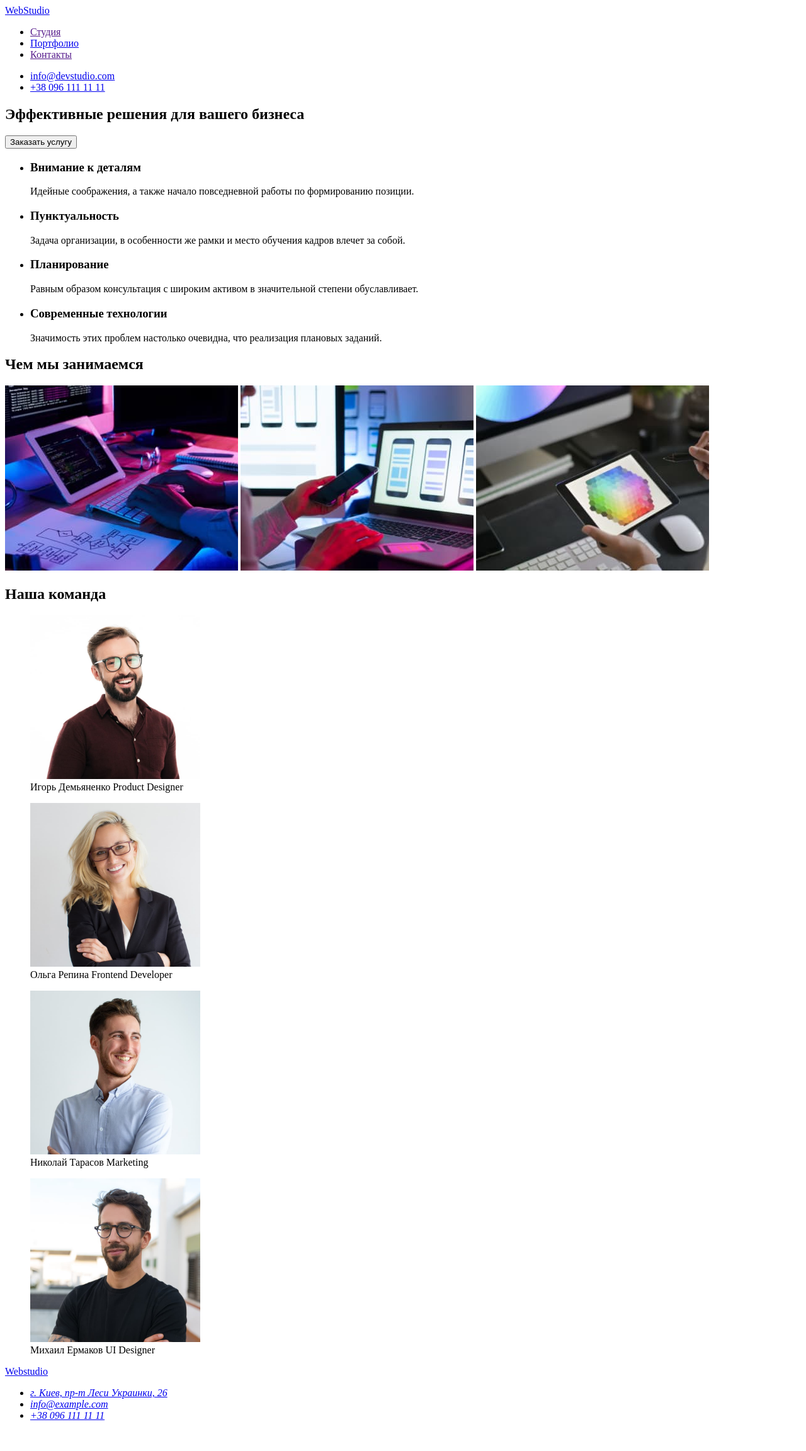
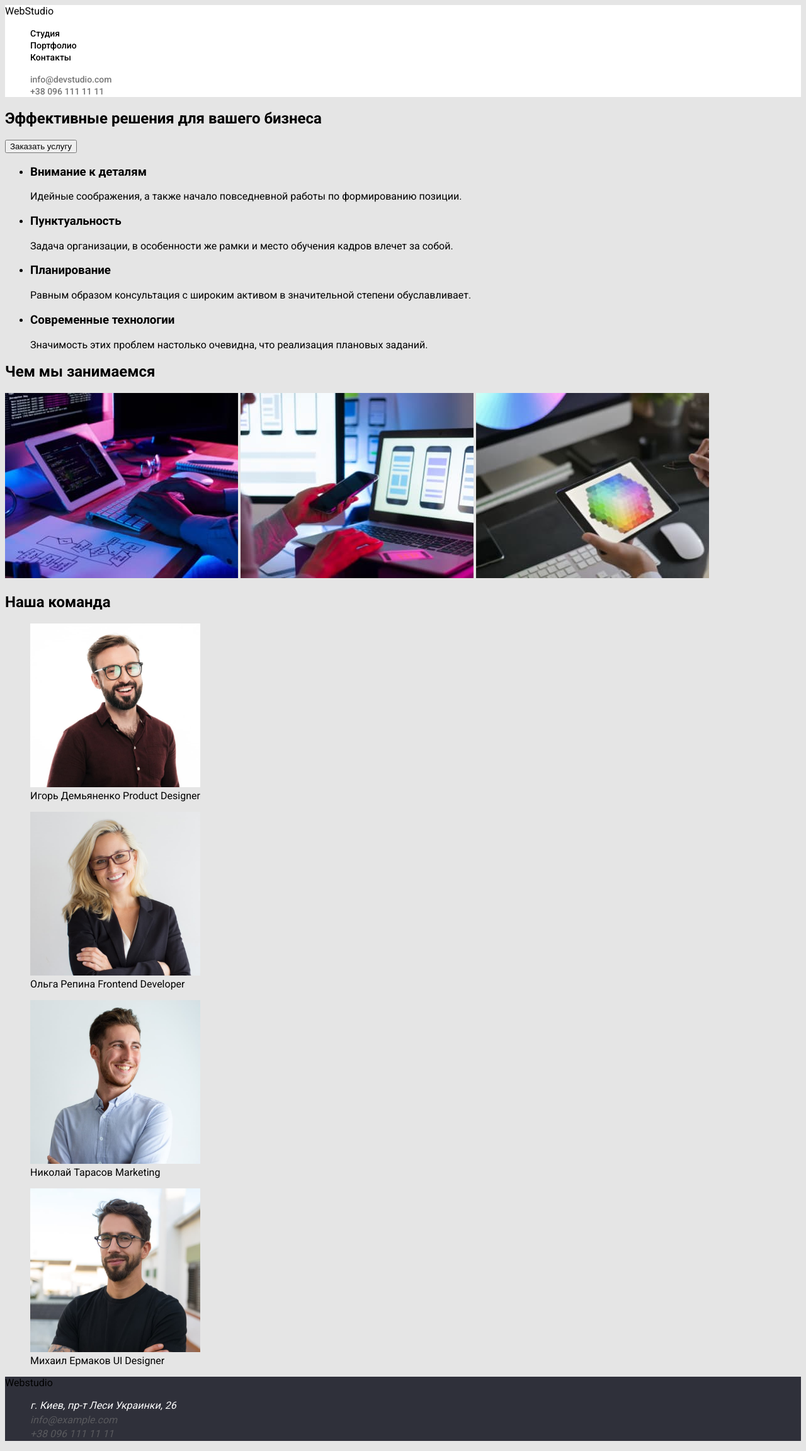
Before and after one commit to Ghospadi/goit-markup-hw-02, a plain HTML site: page index.html in a window 1280 px wide. Shown: the whole page at 63% size. Before the commit the page ends 2273 px from the top, so only its background shows below. Drawn offline with Linux system fonts and the light colour scheme.

Commit message:
refactor code

```diff
--- a/css/styles.css
+++ b/css/styles.css
@@ -10,11 +10,11 @@ body {
   color: var(--main-color);
 }
 
-.portfolio-header {
+.pages-header {
   background: #ffffff;
 }
 
-.portfolio-footer {
+.pages-footer {
   background: #2f303a;
 }
 
@@ -30,22 +30,22 @@ body {
   line-height: 1.4;
 }
 
-.portfolio-header a,
-.portfolio-header a:active,
+.pages-header a,
+.pages-header a:active,
 .company-address a,
 .company-address a:active,
-.portfolio-footer a,
-.portfolio-footer a:active {
+.pages-footer a,
+.pages-footer a:active {
   color: var(--main-color);
   text-decoration: none;
 }
 
-.portfolio-header a:hover,
-.portfolio-header a:focus,
+.pages-header a:hover,
+.pages-header a:focus,
 .company-address a:hover,
 .company-address a:focus,
-.portfolio-footer a:hover,
-.portfolio-footer a:focus,
+.pages-footer a:hover,
+.pages-footer a:focus,
 .company-address .mail-address a:hover,
 .company-address .mail-address a:focus,
 .company-address .tel-address a:hover,
@@ -78,13 +78,14 @@ body {
   font-weight: 500;
 }
 
-.portfolio-header li,
+.pages-header li,
 .content li,
-.company-address li {
+.company-address li,
+.cards li {
   list-style-type: none;
 }
 
-.portfolio-header li a {
+.pages-header li a {
   font-size: 14px;
   font-weight: 500;
 }
--- a/index.html
+++ b/index.html
@@ -4,20 +4,26 @@
     <meta charset="UTF-8" />
     <meta http-equiv="X-UA-Compatible" content="IE=edge" />
     <meta name="viewport" content="width=device-width, initial-scale=1.0" />
-
+    <link href="./css/styles.css" rel="stylesheet" />
+    <link rel="preconnect" href="https://fonts.googleapis.com" />
+    <link rel="preconnect" href="https://fonts.gstatic.com" crossorigin />
+    <link
+      href="https://fonts.googleapis.com/css2?family=Raleway:wght@700&family=Roboto:wght@400;500;700;900&display=swap"
+      rel="stylesheet"
+    />
     <title>WebStudio</title>
   </head>
   <body>
-    <header>
-      <a href="#" target="_blank"><span>Web</span>Studio</a>
+    <header class="pages-header">
+      <a href="./index.html"><span>Web</span>Studio</a>
       <nav>
         <ul>
-          <li><a href="" target="_blank">Студия</a></li>
-          <li><a href="/portfolio.html" target="_blank">Портфолио</a></li>
-          <li><a href="" target="_blank">Контакты</a></li>
+          <li><a href="./index.html">Студия</a></li>
+          <li><a href="./portfolio.html">Портфолио</a></li>
+          <li><a href="">Контакты</a></li>
         </ul>
       </nav>
-      <ul>
+      <ul class="contact-address">
         <li>
           <a href="mailto:info@devstudio.com">info@devstudio.com</a>
         </li>
@@ -89,11 +95,11 @@
         </figure>
       </section>
     </main>
-    <footer>
+    <footer class="pages-footer">
       <a href="./index.html"><span>Web</span>studio</a>
-      <address>
+      <address class="company-address">
         <ul>
-          <li>
+          <li class="location-address">
             <a
               href="https://bit.ly/3pXMvUd"
               target="_blank"
@@ -101,12 +107,14 @@
               >г. Киев, пр-т Леси Украинки, 26</a
             >
           </li>
-          <li>
+          <li class="mail-address">
             <a class="link" href="mailto:info@devstudio.com"
               >info@example.com</a
             >
           </li>
-          <li><a href="tel:+380961111111">+38 096 111 11 11</a></li>
+          <li class="tel-address">
+            <a href="tel:+380961111111">+38 096 111 11 11</a>
+          </li>
         </ul>
       </address>
     </footer>
```
Also changed, not shown: portfolio.html (+34 -8 lines).
